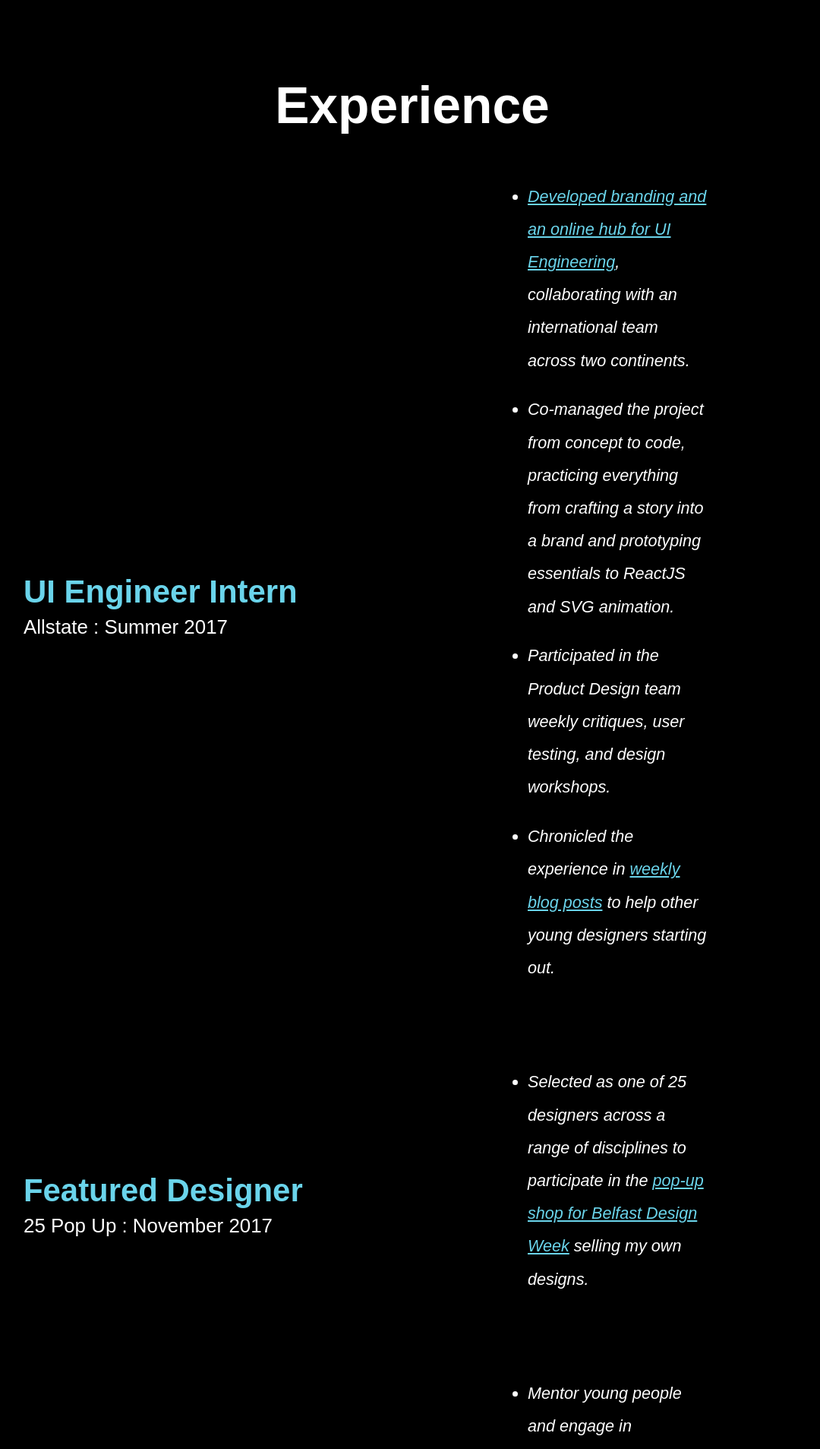
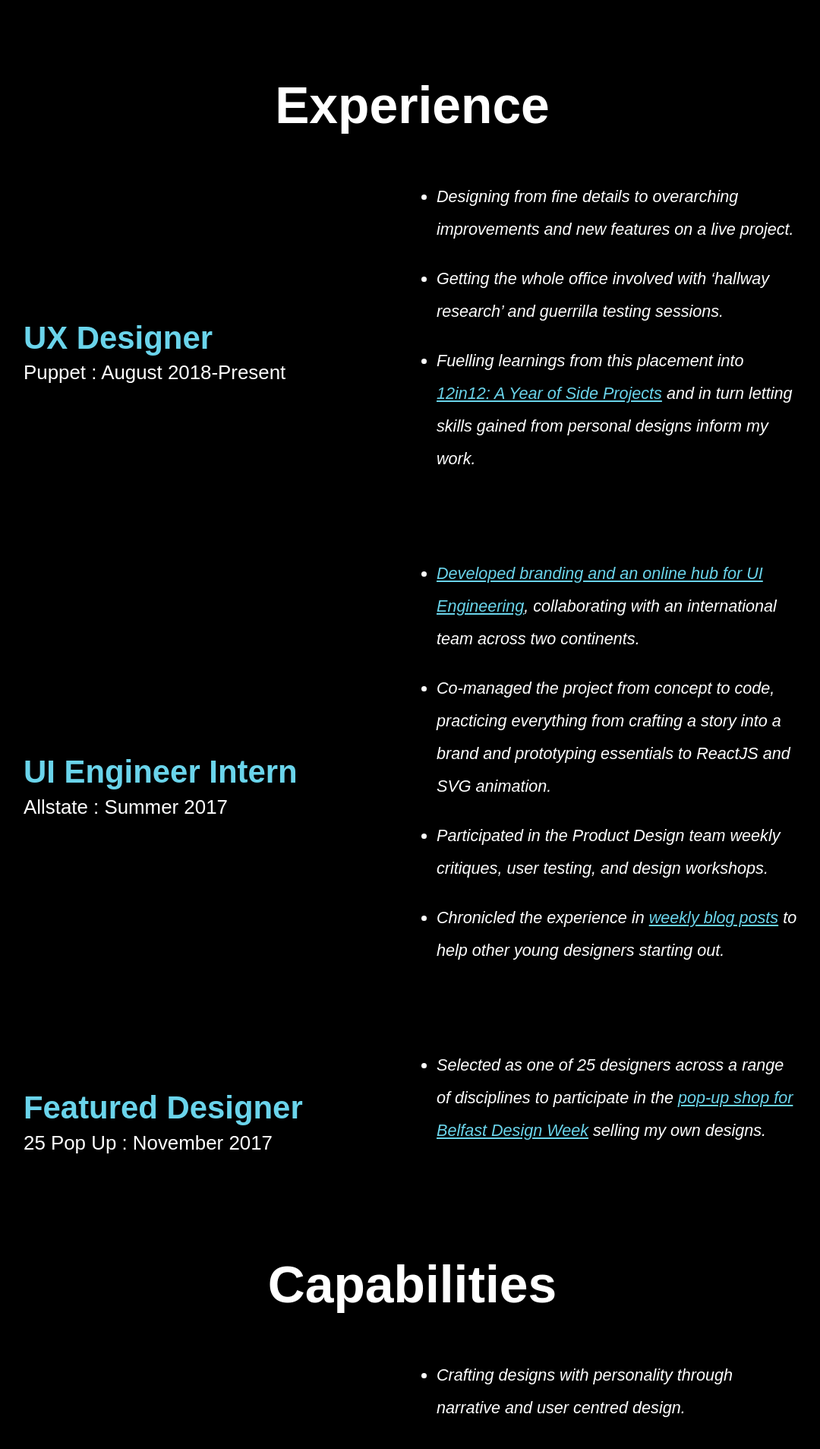
Before and after one commit to SaysKez/jekyll-monster, a Jekyll site: the page built from cv.html, in a window 1280 px wide. Shown: the part 390-2297 px from the top of the page at 76% size, without its empty margins (97-1177 px from the left). Built offline with Jekyll 4.4.1, drawn with Linux system fonts in a browser that asks for light colours; nearby versions of some CDN libraries; some of the changed text lies outside the part shown.

Commit message:
fixed CV ul width issue and updated with Puppet details

```diff
--- a/css/style.scss
+++ b/css/style.scss
@@ -699,6 +699,11 @@ h2.blog-header {
     }
 }
 
+// CV fix:
+.cv ul {
+    width: 100%;
+}
+
 .blog {
     h4 {
         text-align: center;
--- a/cv.html
+++ b/cv.html
@@ -36,6 +36,21 @@ body-class: parallax-wrapper
 
       <div class="island-background cv">
           <h2>Experience</h2>
+
+          <div class="flex-project-container">
+            <div class="flex-project-item flex-wide">
+                <h3>UX Designer</h3>
+                <h4>Puppet : August 2018-Present</h4>
+            </div>
+            <div class="flex-project-item flex-wide">
+              <ul>
+                <li>Designing from fine details to overarching improvements and new features on a live project.</li>
+                <li>Getting the whole office involved with ‘hallway research’ and guerrilla testing sessions.</li>
+                <li>Fuelling learnings from this placement into <a href="https://medium.com/@SaysKez/12-in-12-a-year-of-design-37a81940c5d0">12in12: A Year of Side Projects</a> and in turn letting skills gained from personal designs inform my work.</li>
+              </ul>
+            </div>
+          </div>
+
           <div class="flex-project-container">
             <div class="flex-project-item flex-wide">
                 <h3>UI Engineer Intern</h3>
@@ -75,6 +92,7 @@ body-class: parallax-wrapper
                 </ul>
               </div>
             </div>
+-->
 
             <h2>Capabilities</h2>
             <div class="flex-project-container">
@@ -114,7 +132,7 @@ body-class: parallax-wrapper
             </div>
               <div class="flex-project-item flex-wide">
                 <ul>
-                  <li>Maths A, Accounting A, Physics B, English Literature C</li>
+                  <li>Maths, Accounting, Physics, English Literature</li>
                   <li>Completed via distance learning, providing practice in both the subject matter and time management and self-directed work.</li>
                 </ul>
               </div>
@@ -129,7 +147,7 @@ body-class: parallax-wrapper
                 <ul>
                   <li>Fueling my tabletop gaming hobby through regular game design competition winnings.</li>
                   <li>Curling up with a good reference book (zoology and ancient military history are favourites besides the inevitable design tomes).</li>
-                  <li>Bridging gaps and working with designers and developers from concepting to code.</li>
+                  <li>Counting the latest additions to the kickboxing & jiu jitsu bruise collection.</li>
                   <li>Constructing Lego vignettes.</li>
                   <li>Football (soccer for those across the pond).</li>
                   <li>Beating the drums.</li>
```
Also changed, not shown: other parts of cv.html (+2 -0 lines), css/style.css, 7 other files.
